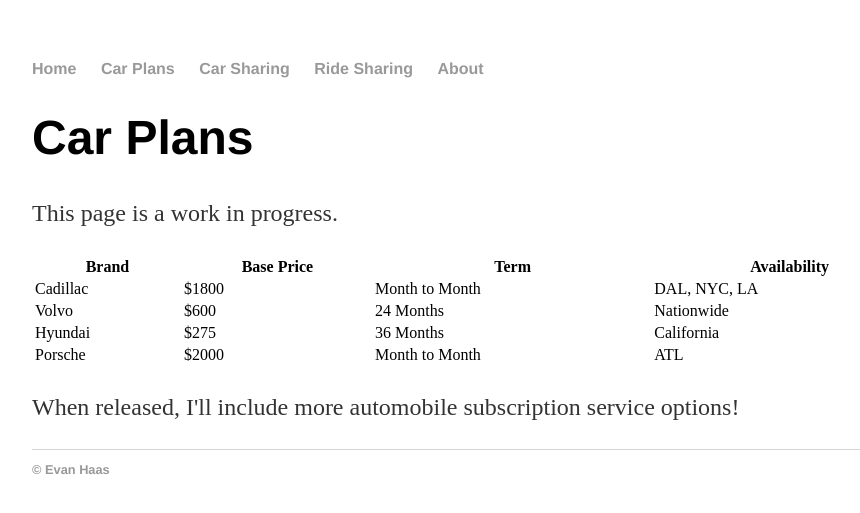
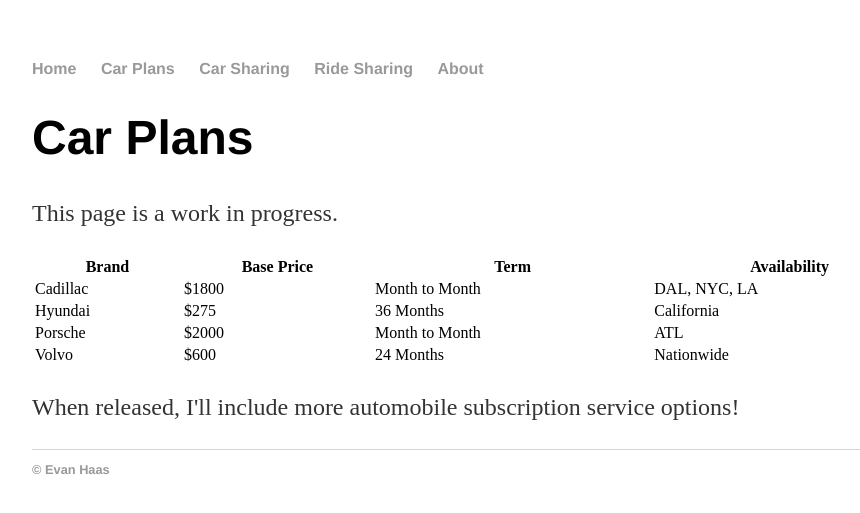
Before and after one commit to ehaas9/carsubscriber, a Jekyll site: the page built from fromoem.html, in a window 1280 px wide. Shown: the top 513 px of the page, without its empty margins (160-1020 px from the left). Built offline with Jekyll 4.4.1, drawn with Linux system fonts in a browser that asks for light colours; some of the changed lines change nothing that is shown.

Commit message:
Update fromoem.html

```diff
--- a/fromoem.html
+++ b/fromoem.html
@@ -19,12 +19,6 @@
     <td>DAL, NYC, LA
   </tr>
   <tr>
-    <td>Volvo</td>
-    <td>$600</td>
-    <td>24 Months</td>
-    <td>Nationwide</td>
-  </tr>
-  <tr>
     <td>Hyundai</td>
     <td>$275</td>
     <td>36 Months</td>
@@ -36,6 +30,12 @@
     <td>Month to Month</td>
     <td>ATL</td>
   </tr>
+  <tr>
+    <td>Volvo</td>
+    <td>$600</td>
+    <td>24 Months</td>
+    <td>Nationwide</td>
+  </tr>
 </table>
   <p>When released, I'll include more automobile subscription service options!</p>
 </div>
```
